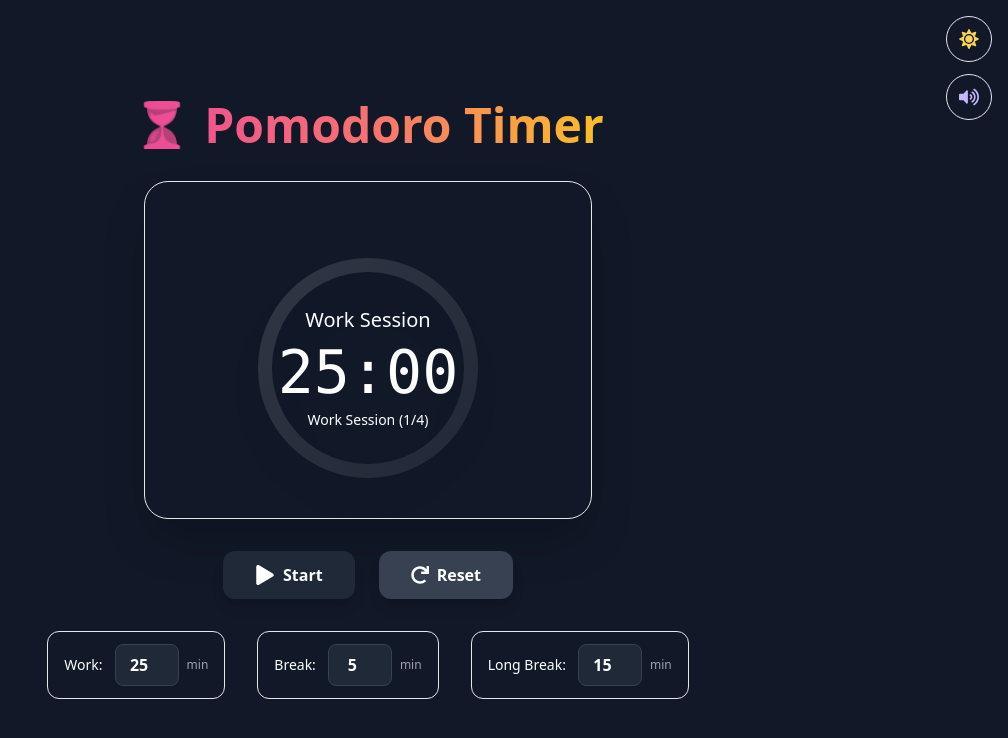
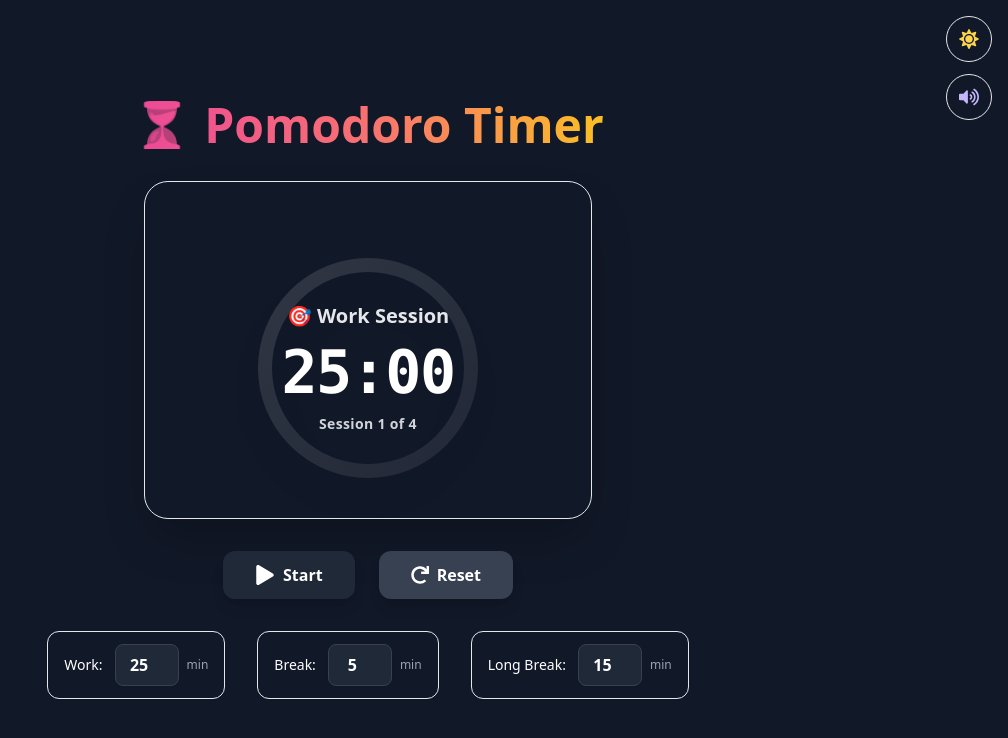
Before and after one commit to AnjaleeAmarakoon/pomodoro-timer, a React (Vite) app: page / in a window 1280 px wide. Shown: the top 738 px of the page, without its empty margins (272-1280 px from the left). Built offline with nearby package versions, Linux system fonts and the light colour scheme.

Commit message:
feat: polish typography, spacing, and add animated gradient background

```diff
--- a/src/App.jsx
+++ b/src/App.jsx
@@ -185,12 +185,12 @@ export default function App() {
           />
           <div className="absolute top-0 left-0 w-full h-full flex flex-col items-center justify-center">
             <TimerDisplay isWorkSession={isWorkSession} timeLeft={timeLeft} />
-            <p className="mt-2 text-sm font-medium">
+            <p className="mt-3 text-xs sm:text-sm font-semibold text-gray-600 dark:text-gray-300 tracking-wide">
               {isWorkSession
-                ? `Work Session (${sessionCount % 4 + 1}/4)`
+                ? `Session ${sessionCount % 4 + 1} of 4`
                 : sessionCount % 4 === 0
-                ? "Long Break"
-                : "Break"}
+                ? "🎉 Long Break"
+                : "✨ Short Break"}
             </p>
           </div>
         </div>
--- a/src/components/TimerDisplay.jsx
+++ b/src/components/TimerDisplay.jsx
@@ -30,12 +30,12 @@ export default function TimerDisplay({ isWorkSession, timeLeft }) {
 
   return (
     <div className="text-center">
-      <h2 className="text-xl font-medium mb-2 transition-all duration-500" key={isWorkSession ? "work" : "break"}>
-        {isWorkSession ? "Work Session" : "Break Time"}
+      <h2 className="text-lg sm:text-xl font-semibold mb-3 transition-all duration-500 text-gray-700 dark:text-gray-200" key={isWorkSession ? "work" : "break"}>
+        {isWorkSession ? "🎯 Work Session" : "☕ Break Time"}
       </h2>
       <p
         ref={timerRef}
-        className={`text-6xl font-mono transition-all duration-500${fade ? " fade-timer" : ""}`}
+        className={`text-5xl sm:text-6xl font-bold font-mono transition-all duration-500 tracking-tight${fade ? " fade-timer" : ""}`}
       >
         {formatTime(timeLeft)}
       </p>
```
Also changed, not shown: src/App.css (+15 -3 lines).
